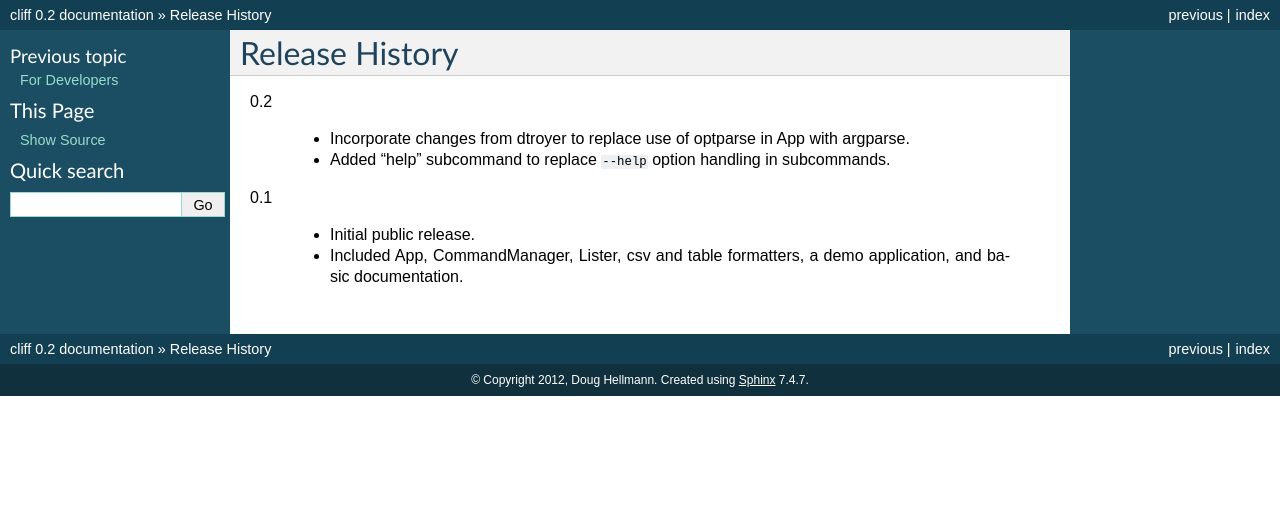
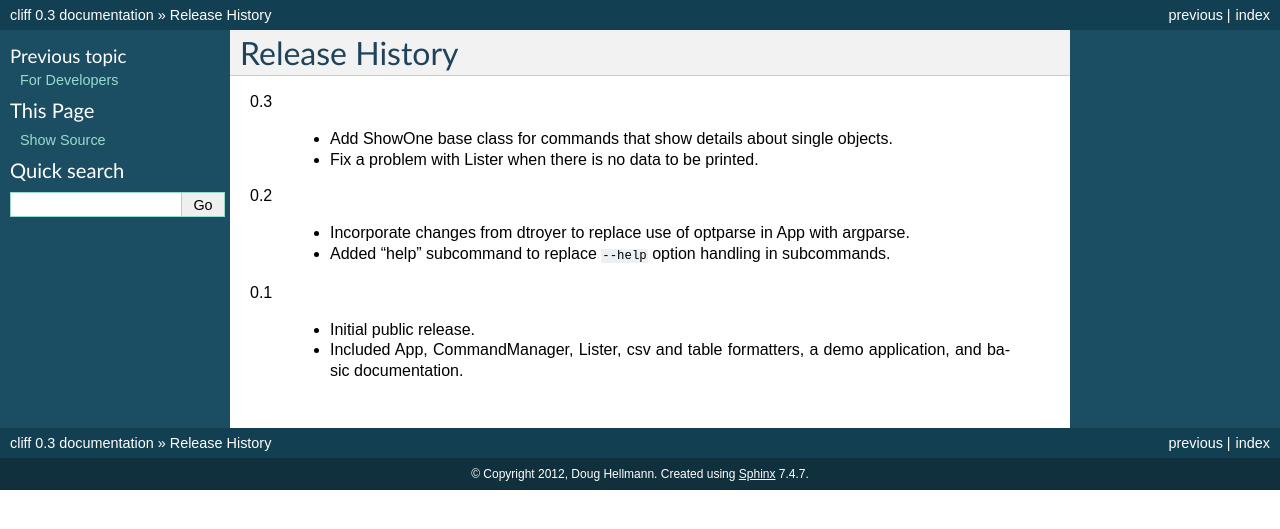
Before and after one commit to openstack/cliff, a Sphinx documentation site: the page built from docs/source/history.rst, in a window 1280 px wide. Shown: the top 529 px of the page. Built offline with Sphinx 7.4.7, drawn with Linux system fonts in a browser that asks for light colours.

Commit message:
bump the version number and update the release notes

```diff
--- a/docs/source/conf.py
+++ b/docs/source/conf.py
@@ -48,9 +48,9 @@ copyright = u'2012, Doug Hellmann'
 # built documents.
 #
 # The short X.Y version.
-version = '0.2'
+version = '0.3'
 # The full version, including alpha/beta/rc tags.
-release = '0.2'
+release = version
 
 # The language for content autogenerated by Sphinx. Refer to documentation
 # for a list of supported languages.
--- a/docs/source/history.rst
+++ b/docs/source/history.rst
@@ -1,6 +1,12 @@
 =================
  Release History
 =================
+
+0.3
+
+  - Add ShowOne base class for commands that show details about single
+    objects.
+  - Fix a problem with Lister when there is no data to be printed.
 
 0.2
 
--- a/setup.py
+++ b/setup.py
@@ -3,7 +3,7 @@
 PROJECT = 'cliff'
 
 # Change docs/sphinx/conf.py too!
-VERSION = '0.2'
+VERSION = '0.3'
 
 # Bootstrap installation of Distribute
 import distribute_setup
```
